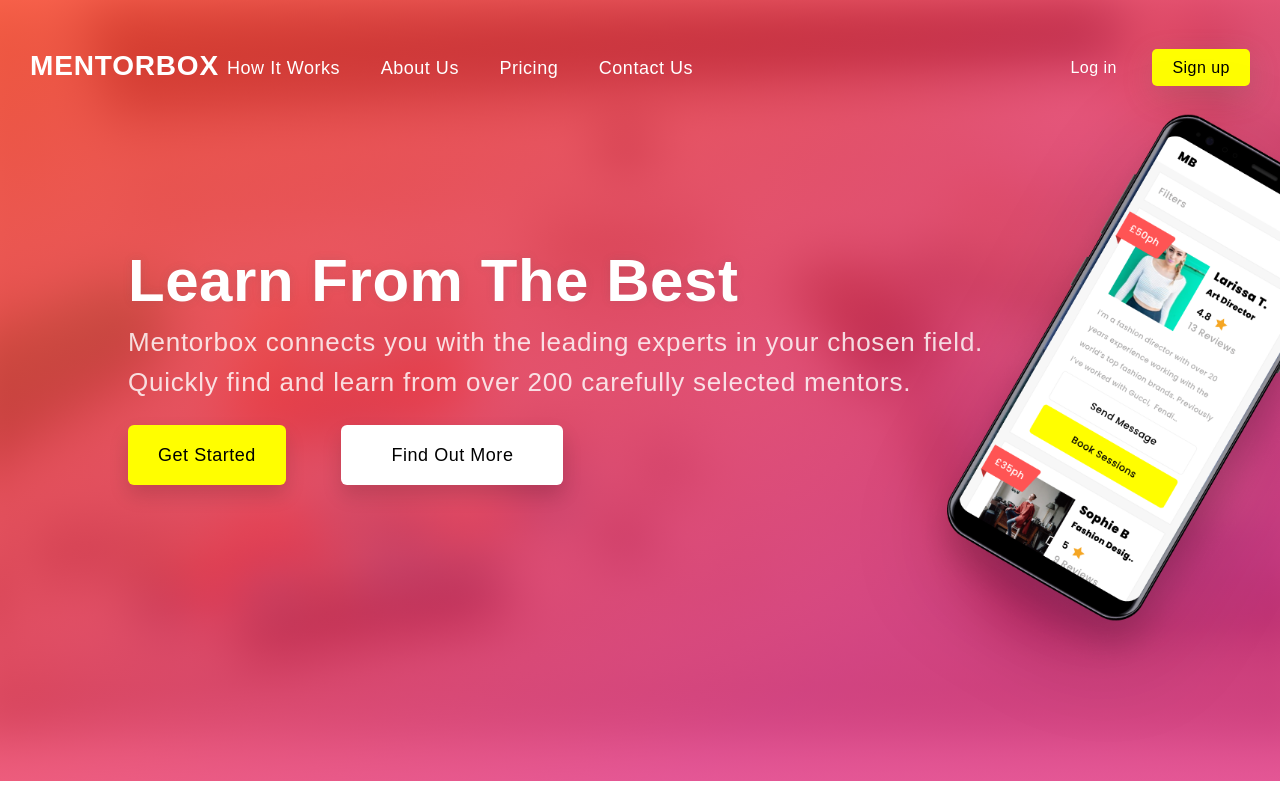
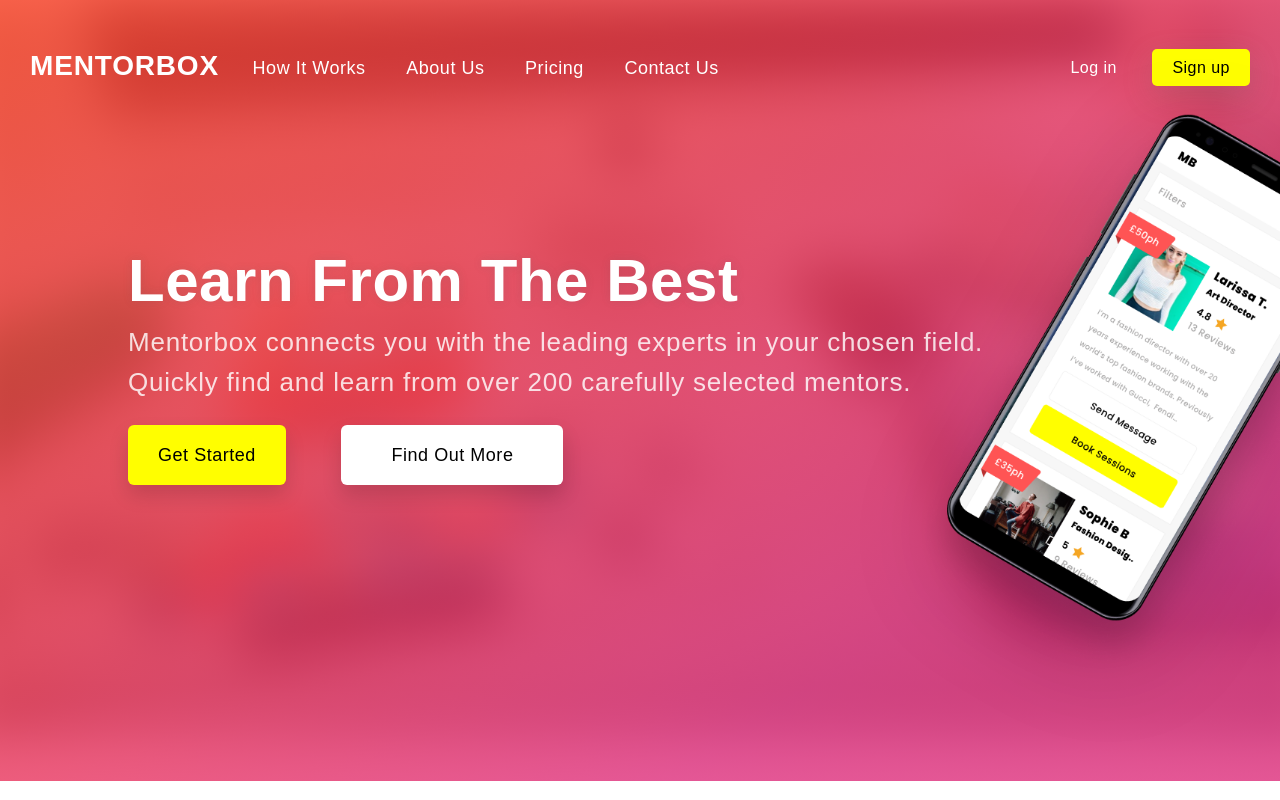
Before and after one commit to Khuong19/Mentorbox01, a plain HTML site: page index.html in a window 1280 px wide. Shown: the top 800 px of the page. Drawn offline with Linux system fonts and the light colour scheme.

Commit message:
Update style.css

```diff
--- a/style.css
+++ b/style.css
@@ -49,7 +49,7 @@ h1 {
 
 .main-nav {
     position: absolute;
-    left: 15%;
+    left: 17%;
     list-style: none;
     margin-top: 55px;
 }
```
